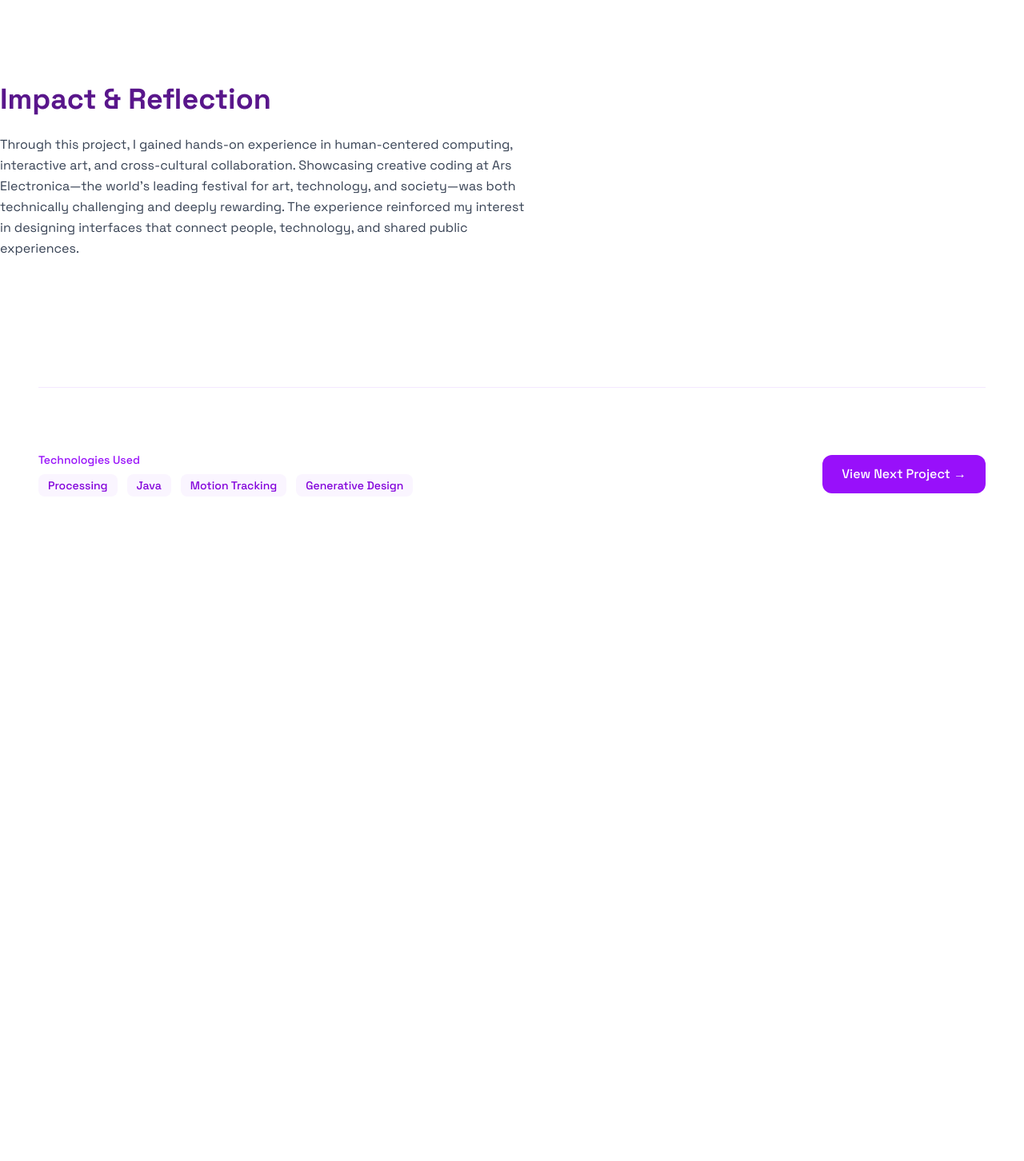
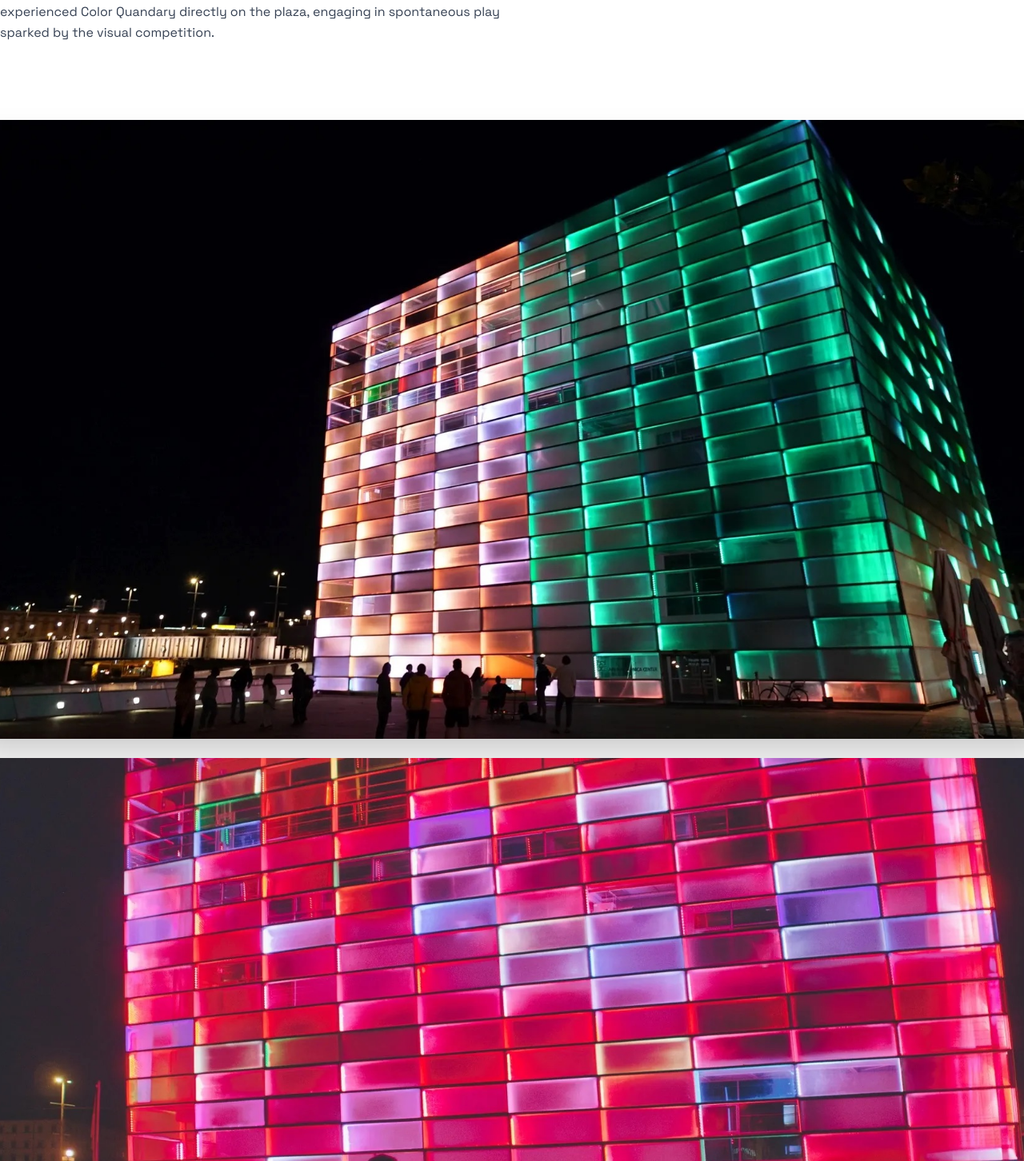
Before and after one commit to aspentabar/personalPortfolio, a React (Vite) app: page /projects/ColorQuandary in a window 1280 px wide. Shown: the part 4098-5550 px from the top of the page at 80% size. Before the commit the page ends 4719 px from the top, so only its background shows below. Built offline with nearby package versions, Linux system fonts and the light colour scheme.

Commit message:
done, kinda

```diff
--- a/src/pages/projects/ColorQuandary.jsx
+++ b/src/pages/projects/ColorQuandary.jsx
@@ -2,6 +2,8 @@ import React, { useRef, useEffect, useState } from 'react';
 import ArsVid from "../../assets/ArsVid1.mp4";
 import Ars1 from "../../assets/ars1.jpeg";
 import Ars2 from "../../assets/ars2.jpeg";
+import Ars3 from "../../assets/ars3.jpeg";
+import Ars4 from "../../assets/ars4.jpeg";
 import Ars5 from "../../assets/ars5.jpeg";
 import Ars6 from "../../assets/ars6.jpeg";
 import Ars7 from "../../assets/ars7.jpeg";
@@ -52,6 +54,8 @@ function RevealOnScroll({ children }) {
 function MediaCarousel() {
   const [currentIndex, setCurrentIndex] = useState(0);
   const [isPaused, setIsPaused] = useState(false);
+  const [hasBeenViewed, setHasBeenViewed] = useState(false);
+  const carouselRef = useRef(null);
 
   // Media items array - mix of images and video (reordered)
   const mediaItems = [
@@ -81,16 +85,38 @@ function MediaCarousel() {
     );
   };
 
-  // Auto-advance carousel every 5 seconds
+  // Detect when carousel comes into view for the first time
   useEffect(() => {
-    if (!isPaused) {
+    const observer = new IntersectionObserver(
+      ([entry]) => {
+        if (entry.isIntersecting && !hasBeenViewed) {
+          setHasBeenViewed(true);
+        }
+      },
+      { threshold: 0.3 } // Trigger when 30% of carousel is visible
+    );
+
+    if (carouselRef.current) {
+      observer.observe(carouselRef.current);
+    }
+
+    return () => {
+      if (carouselRef.current) {
+        observer.unobserve(carouselRef.current);
+      }
+    };
+  }, [hasBeenViewed]);
+
+  // Auto-advance carousel every 5 seconds only after it's been viewed
+  useEffect(() => {
+    if (!isPaused && hasBeenViewed) {
       const interval = setInterval(() => {
         handleNext();
       }, 5000);
 
       return () => clearInterval(interval);
     }
-  }, [currentIndex, isPaused]);
+  }, [currentIndex, isPaused, hasBeenViewed]);
 
   // Calculate the translation offset
   const adjustedIndex = currentIndex + offset;
@@ -99,7 +125,8 @@ function MediaCarousel() {
   const translateX = -(adjustedIndex * itemWidth) + gapCompensation;
 
   return (
-    <div className="relative mt-12"
+    <div ref={carouselRef}
+         className="relative mt-12"
          onMouseEnter={() => setIsPaused(true)}
          onMouseLeave={() => setIsPaused(false)}>
       <div className="flex items-center">
@@ -391,22 +418,30 @@ export function ColorQuandary() {
 
             <RevealOnScroll>
               <section>
-                <h2 className="text-3xl md:text-4xl font-bold text-purple-900 mb-6">Final Presentation</h2>
+                <h2 className="text-3xl md:text-4xl font-bold text-purple-900 mb-6 mt-50">Final Presentation</h2>
                 <div className="max-w-2xl">
                   <p className="text-sm md:text-base leading-relaxed text-gray-700">
-                    At the closing event, our project was presented live to an international audience of scientists, artists, and the Linz community. Visitors experienced Color Quandary directly on the plaza, engaging in spontaneous group play and discussions sparked by the visual competition. The work demonstrated how human-computer interaction can turn public space into a canvas for both entertainment and reflection.
+                    At the closing presentation, our project was showcased live to an international audience of researchers, scientists, artists, and the local Linz community. Visitors experienced Color Quandary directly on the plaza, engaging in spontaneous play sparked by the visual competition.
                   </p>
                 </div>
-              </section>
-            </RevealOnScroll>
-
-            <RevealOnScroll>
-              <section>
-                <h2 className="text-3xl md:text-4xl font-bold text-purple-900 mb-6">Impact & Reflection</h2>
-                <div className="max-w-2xl">
-                  <p className="text-sm md:text-base leading-relaxed text-gray-700">
-                    Through this project, I gained hands-on experience in human-centered computing, interactive art, and cross-cultural collaboration. Showcasing creative coding at Ars Electronica—the world's leading festival for art, technology, and society—was both technically challenging and deeply rewarding. The experience reinforced my interest in designing interfaces that connect people, technology, and shared public experiences.
-                  </p>
+                {/* Large images below Final Presentation */}
+                <div className="mt-24 -mx-6 lg:-mx-12 space-y-6">
+                  <div className="relative overflow-hidden rounded-none lg:rounded-3xl shadow-2xl">
+                    <img
+                      src={Ars3}
+                      alt="Final Presentation 1"
+                      className="w-full object-cover"
+                      style={{ aspectRatio: '16/9' }}
+                    />
+                  </div>
+                  <div className="relative overflow-hidden rounded-none lg:rounded-3xl shadow-2xl">
+                    <img
+                      src={Ars4}
+                      alt="Final Presentation 2"
+                      className="w-full object-cover"
+                      style={{ aspectRatio: '16/9' }}
+                    />
+                  </div>
                 </div>
               </section>
             </RevealOnScroll>
@@ -415,20 +450,24 @@ export function ColorQuandary() {
 
         {/* Bottom Navigation or Call to Action */}
         <RevealOnScroll>
-          <div className="mt-32 md:mt-40 pt-16 md:pt-20 border-t border-purple-100">
-            <div className="flex flex-col md:flex-row justify-between items-center gap-8">
+          <div className="mt-24 md:mt-32 pt-12 md:pt-16 mb-16 md:mb-24 border-t border-gray-200">
+            <div className="flex flex-col md:flex-row md:justify-between md:items-center gap-8">
               <div>
-                <p className="text-sm text-purple-600 font-medium mb-2">Technologies Used</p>
-                <div className="flex flex-wrap gap-3">
-                  <span className="px-3 py-1 bg-purple-50 text-purple-700 rounded-lg text-sm font-medium">Processing</span>
-                  <span className="px-3 py-1 bg-purple-50 text-purple-700 rounded-lg text-sm font-medium">Java</span>
-                  <span className="px-3 py-1 bg-purple-50 text-purple-700 rounded-lg text-sm font-medium">Motion Tracking</span>
-                  <span className="px-3 py-1 bg-purple-50 text-purple-700 rounded-lg text-sm font-medium">Generative Design</span>
+                <p className="text-sm text-purple-600 font-medium mb-3">Key Concepts</p>
+                <div className="flex flex-wrap gap-2">
+                  <span className="px-4 py-2 bg-purple-50 text-purple-700 rounded-lg text-sm font-medium">Motion Tracking</span>
+                  <span className="px-4 py-2 bg-purple-50 text-purple-700 rounded-lg text-sm font-medium">Creative Coding</span>
+                  <span className="px-4 py-2 bg-purple-50 text-purple-700 rounded-lg text-sm font-medium">User Experience</span>
+                  <span className="px-4 py-2 bg-purple-50 text-purple-700 rounded-lg text-sm font-medium">Public Media Façade</span>
+                  <span className="px-4 py-2 bg-purple-50 text-purple-700 rounded-lg text-sm font-medium">HCI</span>
+                  <span className="px-4 py-2 bg-purple-50 text-purple-700 rounded-lg text-sm font-medium">Interactive Art</span>
                 </div>
               </div>
-              <button className="px-6 py-3 bg-purple-600 hover:bg-purple-700 text-white rounded-xl font-medium transition-colors">
-                View Next Project →
-              </button>
+              <div className="flex justify-center md:justify-end">
+                <button className="px-8 py-4 bg-purple-600 hover:bg-purple-700 text-white rounded-xl font-medium transition-colors text-base">
+                  View Next Project →
+                </button>
+              </div>
             </div>
           </div>
         </RevealOnScroll>
```
